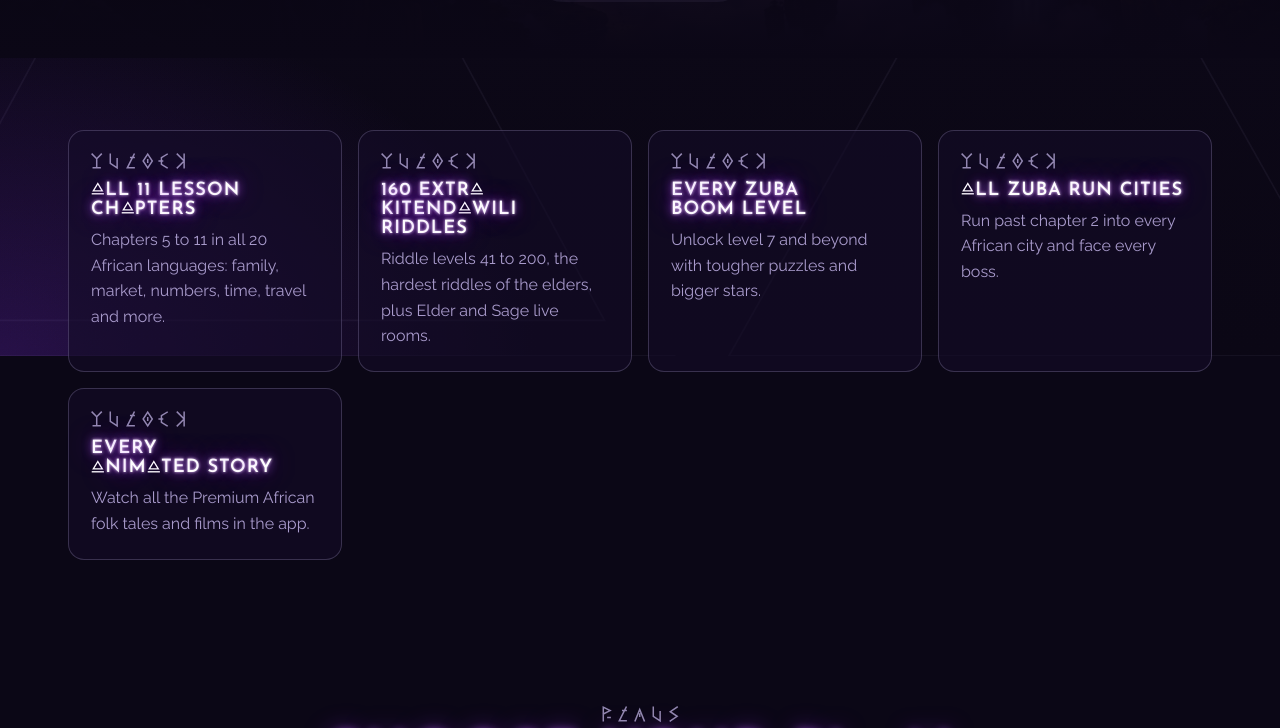
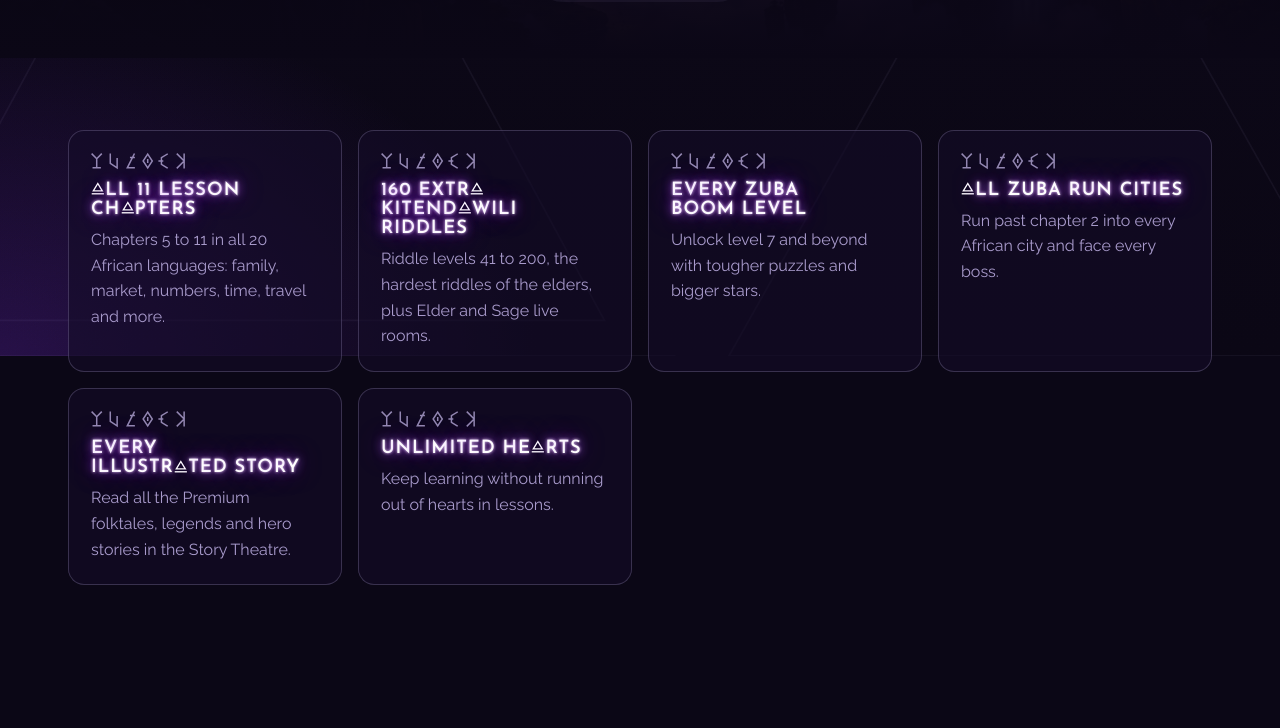
Before and after one commit to Chinexvick/ZUBAnew, a Next.js app: page /subscriptions in a window 1280 px wide. Shown: the part 444-1172 px from the top of the page. Built offline with nearby package versions, Linux system fonts and the light colour scheme.

Commit message:
Subscriptions: Premium perks match the app (illustrated stories, unlimited hearts)
Co-Authored-By: Claude Opus 5.5 <noreply@anthropic.com>
Claude-Session: https://claude.ai/code/session_011uCxwt12LQeABTBrYTAE5B

```diff
--- a/src/content/subscriptions.ts
+++ b/src/content/subscriptions.ts
@@ -16,7 +16,8 @@ export const perks = [
   { t: "160 extra Kitendawili riddles", d: "Riddle levels 41 to 200, the hardest riddles of the elders, plus Elder and Sage live rooms." },
   { t: "Every Zuba Boom level", d: "Unlock level 7 and beyond with tougher puzzles and bigger stars." },
   { t: "All Zuba Run cities", d: "Run past chapter 2 into every African city and face every boss." },
-  { t: "Every animated story", d: "Watch all the Premium African folk tales and films in the app." },
+  { t: "Every illustrated story", d: "Read all the Premium folktales, legends and hero stories in the Story Theatre." },
+  { t: "Unlimited hearts", d: "Keep learning without running out of hearts in lessons." },
 ];
 
 export type PremiumRequest = {
```
